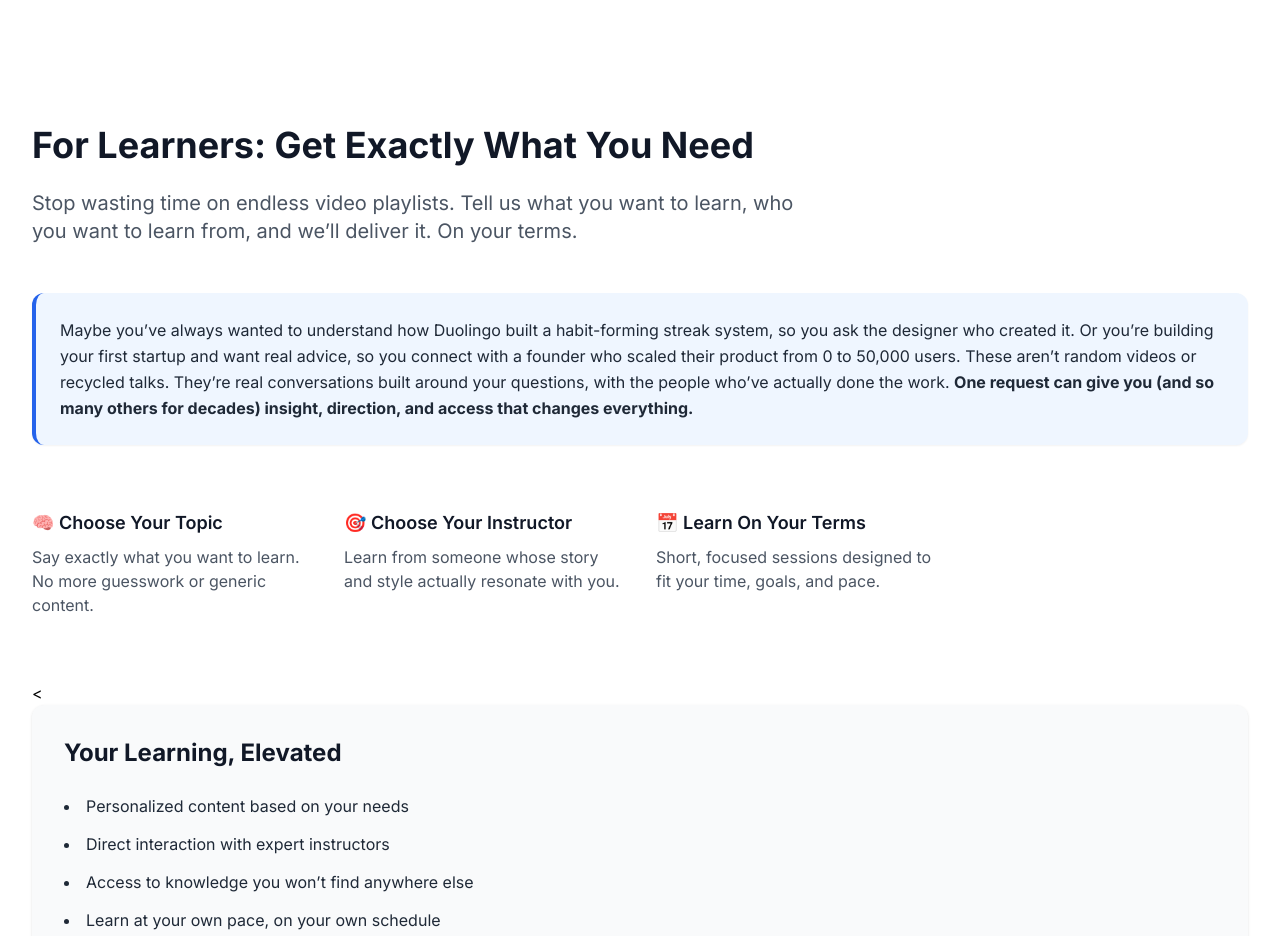
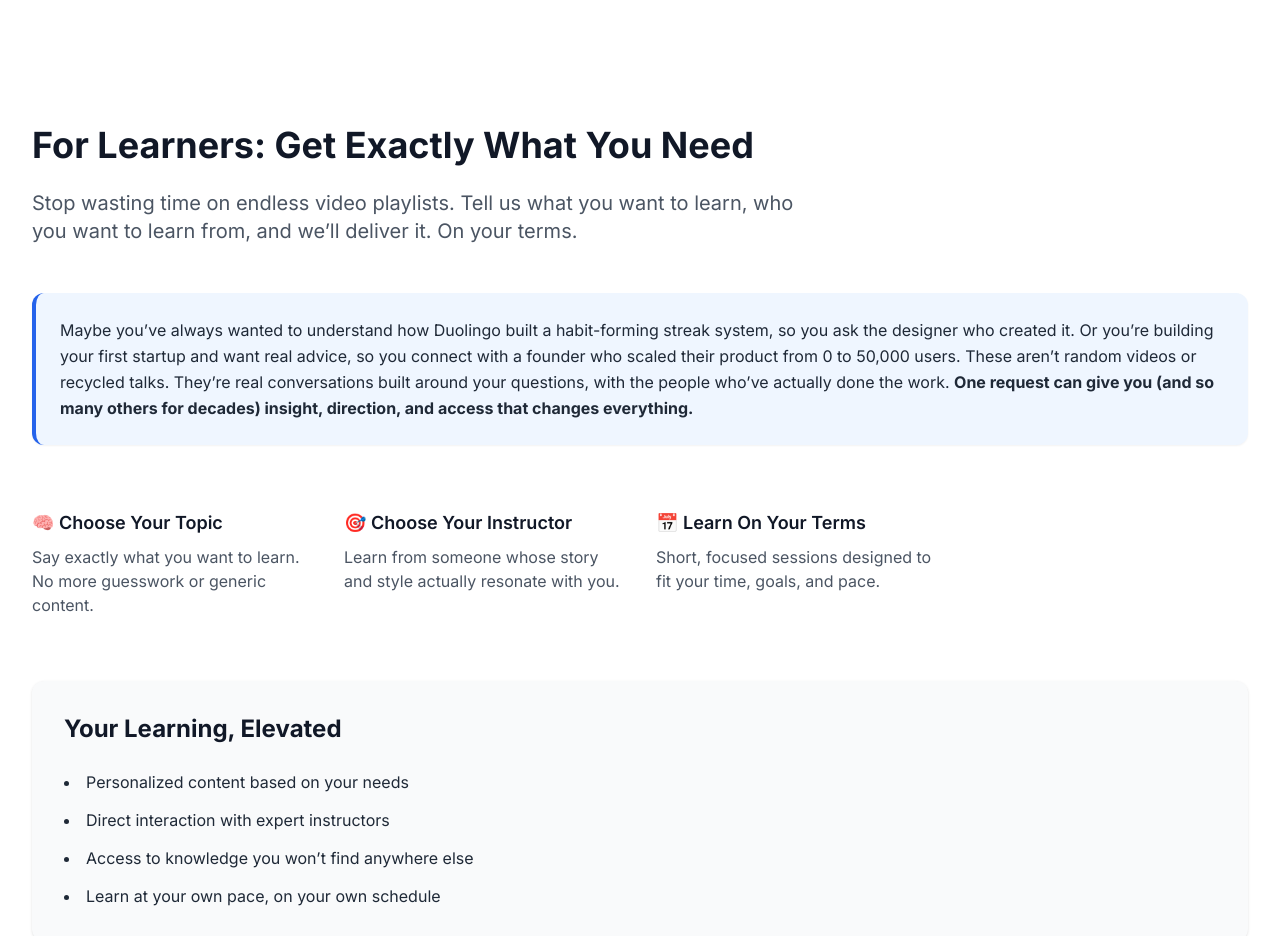
Before and after one commit to mumtahinamomo/AdjunctX, a plain HTML site: page index.html in a window 1280 px wide. Shown: the part 2180-3116 px from the top of the page. Drawn offline with nearby package versions, Linux system fonts and the light colour scheme.

Commit message:
Update index.html

```diff
--- a/index.html
+++ b/index.html
@@ -180,7 +180,7 @@
       </div>
     </div>
 
-    <<!-- Learner Benefit Card -->
+    <!-- Learner Benefit Card -->
 <div class="bg-gray-50 rounded-xl p-8 shadow">
   <h3 class="text-2xl font-bold text-gray-900 mb-6">Your Learning, Elevated</h3>
   <ul class="list-disc list-inside text-gray-800 space-y-3 text-base leading-relaxed">
```
